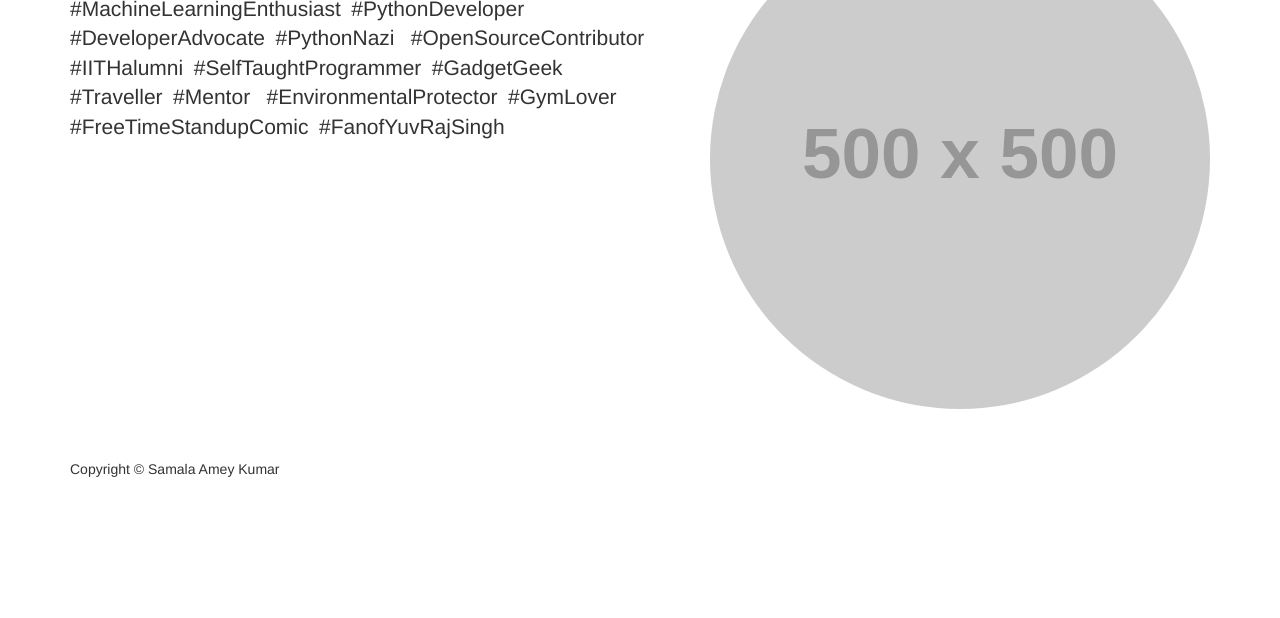
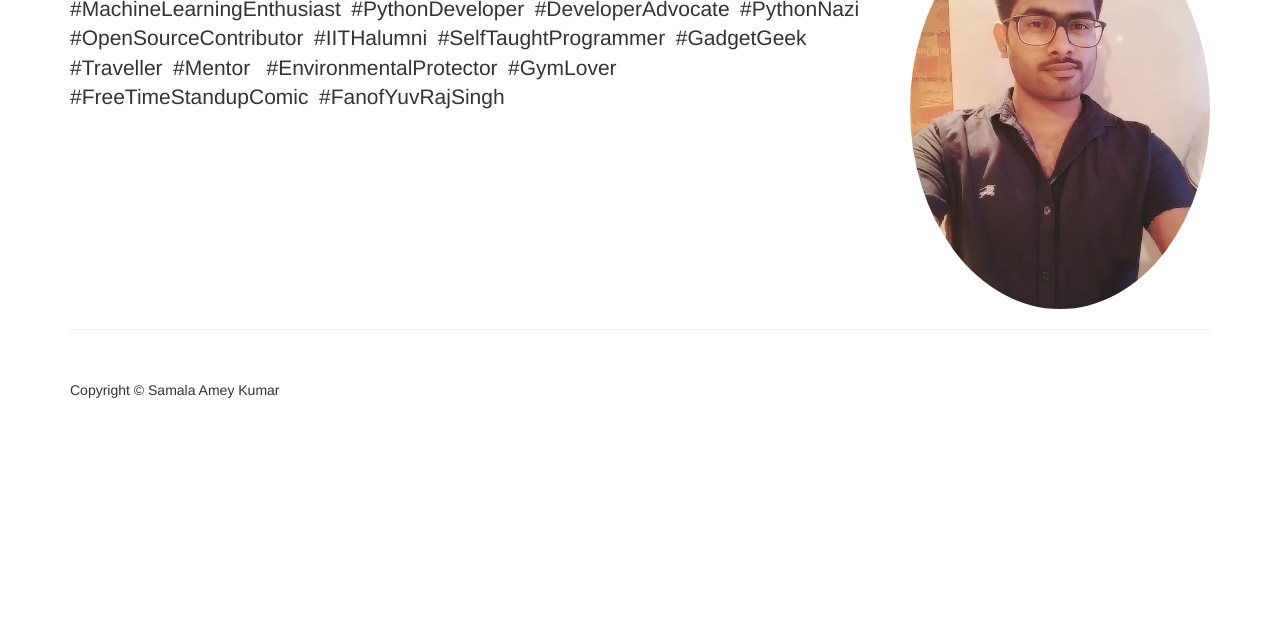
Before and after one commit to ameyyadav09/ameyyadav09.github.io, a plain HTML site: page index.html in a window 1280 px wide. Shown: the part 182-800 px from the top of the page. Drawn offline with nearby package versions, Linux system fonts and the light colour scheme; placeholder pictures from the web are drawn by us.

Commit message:
fixed image sizing

```diff
--- a/index.html
+++ b/index.html
@@ -61,13 +61,14 @@
 
         <!-- First Featurette -->
         <div class="featurette">
-            <img class="featurette-image img-circle img-responsive pull-right" src="http://placehold.it/500x500">
+            <img class="featurette-image img-circle img-responsive pull-right" src="images/biopic.jpg" height="40" width="300" alt="biopic">
             <h2 class="featurette-heading">I am Samala Amey Kumar
             </h2>
             <p class="lead">#MachineLearningEnthusiast&ensp;#PythonDeveloper&ensp;#DeveloperAdvocate&ensp;#PythonNazi&ensp;
             	#OpenSourceContributor&ensp;#IITHalumni&ensp;#SelfTaughtProgrammer&ensp;#GadgetGeek&ensp;#Traveller&ensp;#Mentor&ensp;
             	#EnvironmentalProtector&ensp;#GymLover&ensp;#FreeTimeStandupComic&ensp;#FanofYuvRajSingh</p>
         </div>
+        <hr class="featurette">
         <!-- Footer -->
         <footer>
             <div class="row">
```
